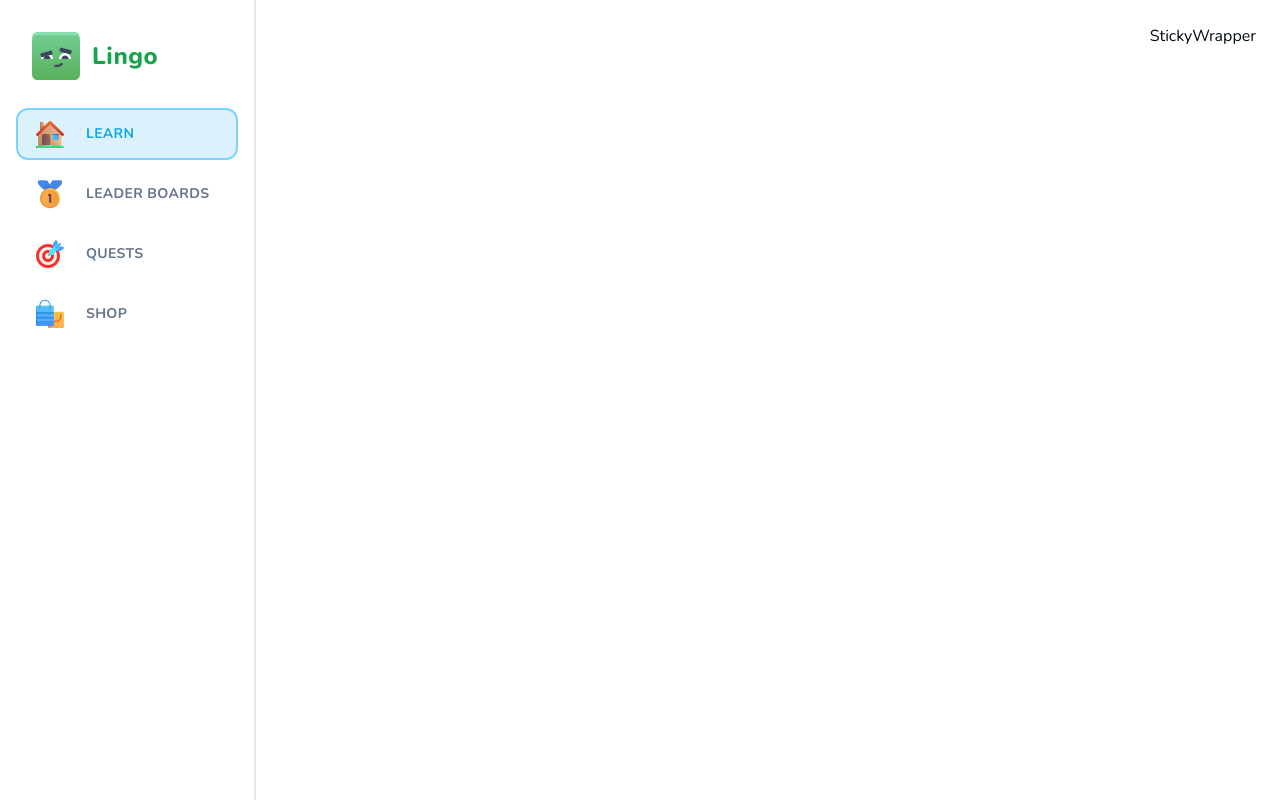
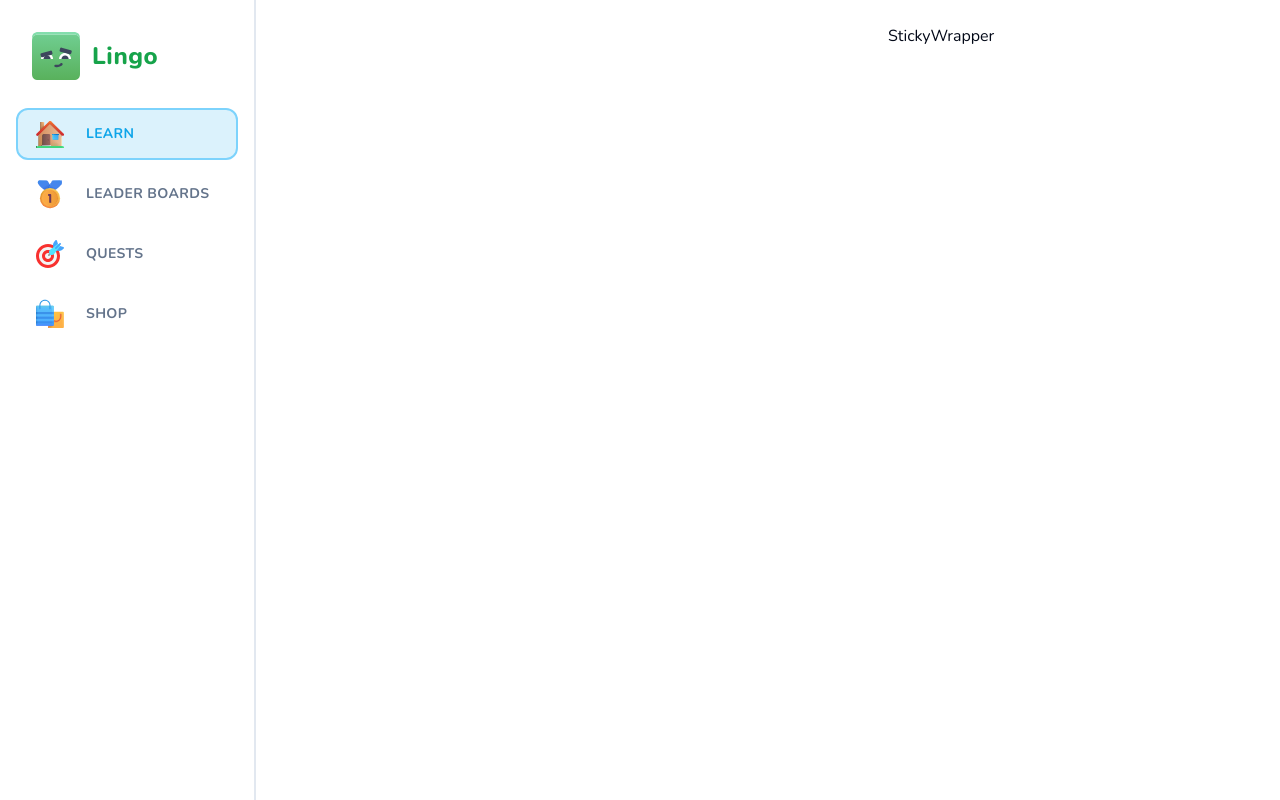
Before and after one commit to KennedyMungai/duolingo_clone, a Next.js app: page /learn in a window 1280 px wide. Built offline with nearby package versions, Linux system fonts and the light colour scheme.

Commit message:
Added some markup and styles

```diff
--- a/components/sticky-wrapper.tsx
+++ b/components/sticky-wrapper.tsx
@@ -5,7 +5,13 @@ type Props = {
 }
 
 const StickyWrapper = ({ children }: Props) => {
-	return <div>StickyWrapper</div>
+	return (
+		<div className='hidden lg:block w-[368px] sticky self-end bottom-6'>
+			<div className='min-h-[calc(100vh-48px)] sticky top-6 flex flex-col ga-y-4'>
+				StickyWrapper
+			</div>
+		</div>
+	)
 }
 
 export default StickyWrapper
```
